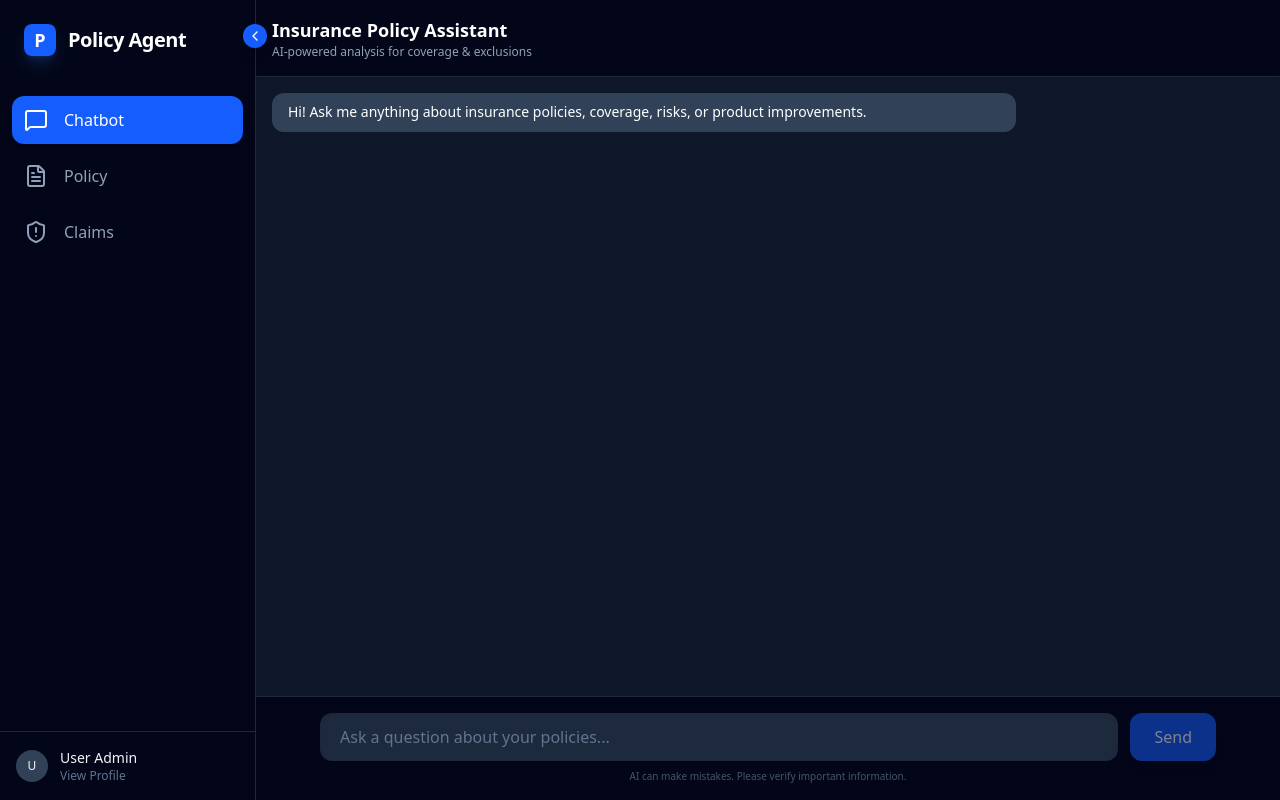
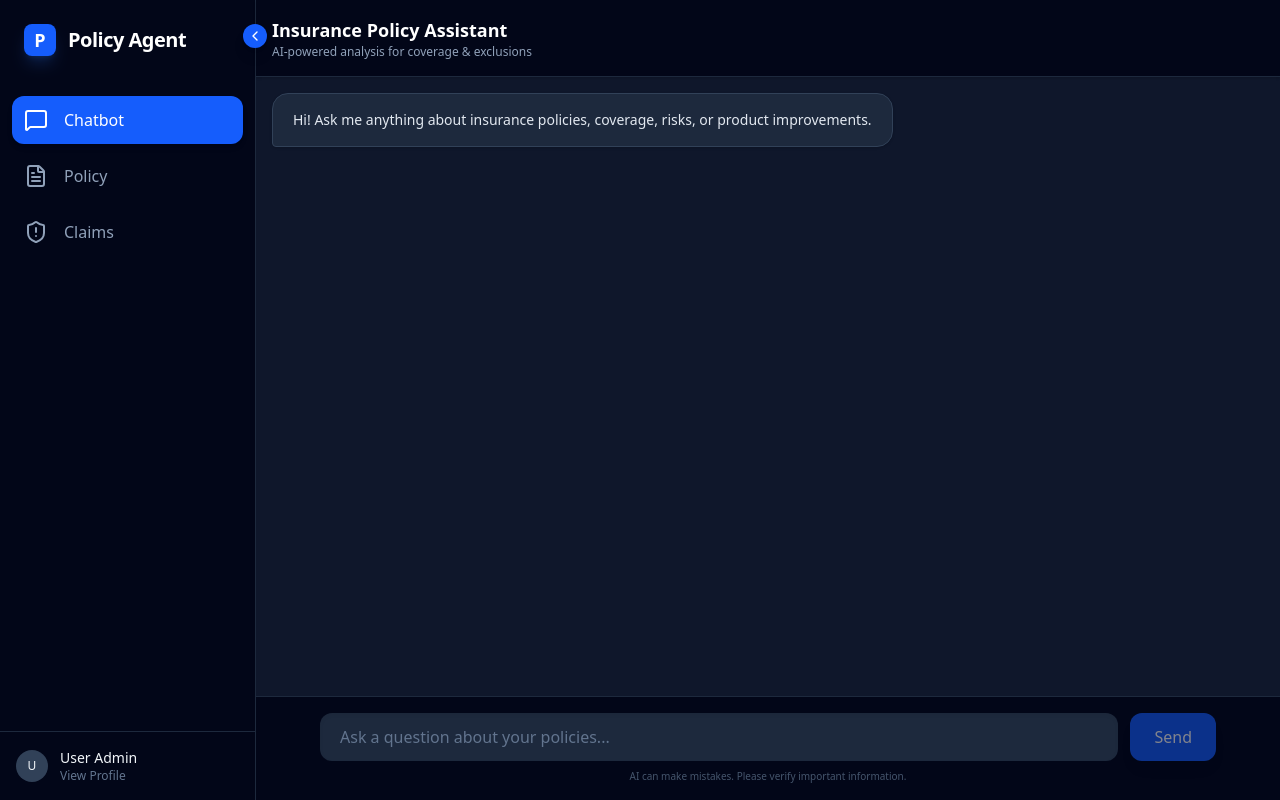
Before and after one commit to AVATAR011/Policy_Agent, a React app in the folder frontend/: page / in a window 1280 px wide. Built offline with nearby package versions, Linux system fonts and the light colour scheme; the HTML template or start-up script is replaced by a standard one.

Commit message:
Updated chat UI and fixed policy file path resolution

```diff
--- a/frontend/src/components/ChatMessage.jsx
+++ b/frontend/src/components/ChatMessage.jsx
@@ -1,38 +1,43 @@
 import { useState } from "react";
 import ReactMarkdown from "react-markdown";
 import remarkGfm from "remark-gfm";
+import { ChevronDown, ChevronRight, FileText } from "lucide-react";
 
 export default function ChatMessage({ role, content }) {
   const isUser = role === "user";
 
-  if (isUser) {
-    return (
-      <div className="ml-auto max-w-[75%] px-4 py-2 rounded-xl bg-blue-600 text-white text-sm">
-        {content}
+  return (
+    <div className={`flex w-full ${isUser ? "justify-end" : "justify-start"} mb-4`}>
+      <div
+        className={`
+          relative max-w-[85%] rounded-2xl px-5 py-4 shadow-sm overflow-hidden
+          ${isUser
+            ? "bg-blue-600 text-white rounded-br-sm"
+            : "bg-slate-800 text-slate-100 rounded-bl-sm border border-slate-700"}
+        `}
+      >
+        {isUser ? (
+          <div className="text-sm leading-relaxed whitespace-pre-wrap">{content}</div>
+        ) : (
+          <AssistantContent content={content} />
+        )}
       </div>
-    );
+    </div>
+  );
+}
+
+// --- SUB-COMPONENTS ---
+
+function AssistantContent({ content }) {
+  // Case 1: Plain string (Error messages or simple replies)
+  if (typeof content === "string") {
+    return <MarkdownText text={content} />;
   }
 
-  // ---------- ASSISTANT RENDERING ----------
-
-  // Case 1: plain string (FIXED: Now renders Markdown)
-  if (typeof content === "string") {
-    return (
-      <div className="mr-auto max-w-[75%] px-4 py-2 rounded-xl bg-slate-700 text-white text-sm">
-        {/* Added prose class for proper list/heading formatting */}
-        <div className="prose prose-invert max-w-none text-sm leading-relaxed">
-          <ReactMarkdown remarkPlugins={[remarkGfm]}>
-            {content}
-          </ReactMarkdown>
-        </div>
-      </div>
-    );
-  }
-
-  // Case 2: Multi-insurer comparison
+  // Case 2: Multi-insurer comparison (Object without 'answer' key)
   if (typeof content === "object" && !content.answer) {
     return (
-      <div className="mr-auto max-w-[85%] space-y-4">
+      <div className="space-y-4 w-full">
         {Object.entries(content).map(([insurer, data]) => (
           <InsurerCard key={insurer} name={insurer} data={data} />
         ))}
@@ -40,37 +45,43 @@ export default function ChatMessage({ role, content }) {
     );
   }
 
-  // Case 3: Single answer + sources
-  return <AnswerCard data={content} />;
+  // Case 3: Standard Answer + Sources
+  return (
+    <div className="space-y-3">
+      <MarkdownText text={content.answer} />
+      <Sources sources={content.sources} />
+    </div>
+  );
 }
 
-/* ---------------- COMPONENTS ---------------- */
-
-function AnswerCard({ data }) {
+function MarkdownText({ text }) {
   return (
-    <div className="mr-auto max-w-[85%] bg-slate-800 text-white rounded-xl p-4 space-y-3 text-sm">
-      <Section text={data.answer} />
-      <Sources sources={data.sources} />
+    // 'prose' classes format HTML elements (h1, p, ul) beautifully
+    <div className="prose prose-invert prose-sm max-w-none
+      prose-p:leading-relaxed prose-p:my-2
+      prose-headings:text-slate-100 prose-headings:font-semibold prose-headings:mt-4 prose-headings:mb-2 prose-headings:text-base
+      prose-ul:my-2 prose-ul:list-disc prose-ul:pl-4
+      prose-ol:my-2 prose-ol:list-decimal prose-ol:pl-4
+      prose-li:my-0.5 prose-li:text-slate-300
+      prose-strong:text-white prose-strong:font-bold
+      prose-a:text-blue-400 prose-a:no-underline hover:prose-a:underline
+      text-slate-200 text-sm"
+    >
+      <ReactMarkdown remarkPlugins={[remarkGfm]}>
+        {text}
+      </ReactMarkdown>
     </div>
   );
 }
 
 function InsurerCard({ name, data }) {
   return (
-    <div className="bg-slate-800 text-white rounded-xl p-4 space-y-3">
-      <div className="text-xs font-semibold text-blue-400">{name}</div>
-      <Section text={data.answer} />
+    <div className="bg-slate-900/50 border border-slate-700 rounded-xl p-4">
+      <div className="text-xs font-bold text-blue-400 uppercase tracking-wider mb-2 border-b border-slate-700 pb-2">
+        {name}
+      </div>
+      <MarkdownText text={data.answer} />
       <Sources sources={data.sources} />
-    </div>
-  );
-}
-
-function Section({ text }) {
-  return (
-    <div className="prose prose-invert max-w-none text-sm leading-relaxed">
-      <ReactMarkdown remarkPlugins={[remarkGfm]}>
-        {text}
-      </ReactMarkdown>
     </div>
   );
 }
@@ -79,36 +90,43 @@ function Sources({ sources }) {
   const [open, setOpen] = useState(false);
   if (!sources || sources.length === 0) return null;
 
-  // Normalize sources (handle stringified JSON safely)
+  // Normalize sources safely
   const normalized = sources.map((s) => {
     if (typeof s === "string") {
-      try {
-        return JSON.parse(s);
-      } catch {
-        return { file: s };
-      }
+      try { return JSON.parse(s); } catch { return { file: s }; }
     }
     return s;
   });
 
   return (
-    <div className="text-xs border-t border-slate-700 pt-2 mt-2">
+    <div className="pt-2 mt-2 border-t border-slate-700/50">
       <button
         onClick={() => setOpen(!open)}
-        className="text-blue-400 hover:text-blue-300 hover:underline flex items-center gap-1 transition-colors"
+        className="flex items-center gap-1.5 text-xs font-medium text-blue-400 hover:text-blue-300 transition-colors"
       >
-        {open ? "Hide sources" : "Show sources"}
+        {open ? <ChevronDown size={14} /> : <ChevronRight size={14} />}
+        {open ? "Hide Sources" : `View ${normalized.length} Sources`}
       </button>
 
       {open && (
-        <ul className="mt-2 space-y-1 text-slate-400">
+        <div className="mt-3 grid gap-2">
           {normalized.map((s, i) => (
-            <li key={i} className="truncate">
-              <span className="font-medium text-slate-300">{s.company || "Doc"}</span> • {s.file || "Unknown"}
-              {s.section && <span className="text-slate-500"> • {s.section}</span>}
-            </li>
+            <div key={i} className="flex items-start gap-2 text-xs bg-slate-900/50 p-2 rounded border border-slate-700/50 text-slate-400">
+              <FileText size={14} className="mt-0.5 shrink-0 text-slate-500" />
+              <div className="overflow-hidden">
+                <span className="font-semibold text-slate-300 block">
+                  {s.company || "Document"}
+                </span>
+                <span className="truncate block opacity-80" title={s.file}>
+                  {s.file ? s.file.split('/').pop() : "Unknown File"}
+                </span>
+                {s.section && (
+                  <span className="block text-slate-500 mt-0.5">Section: {s.section}</span>
+                )}
+              </div>
+            </div>
           ))}
-        </ul>
+        </div>
       )}
     </div>
   );
```
Also changed, not shown: 1 other file (tests, documents, lock files or other folders).
